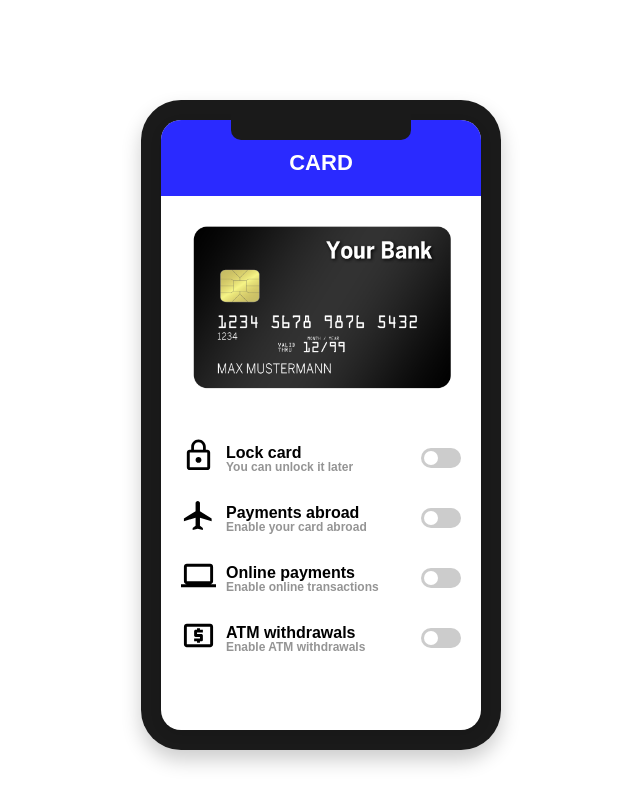
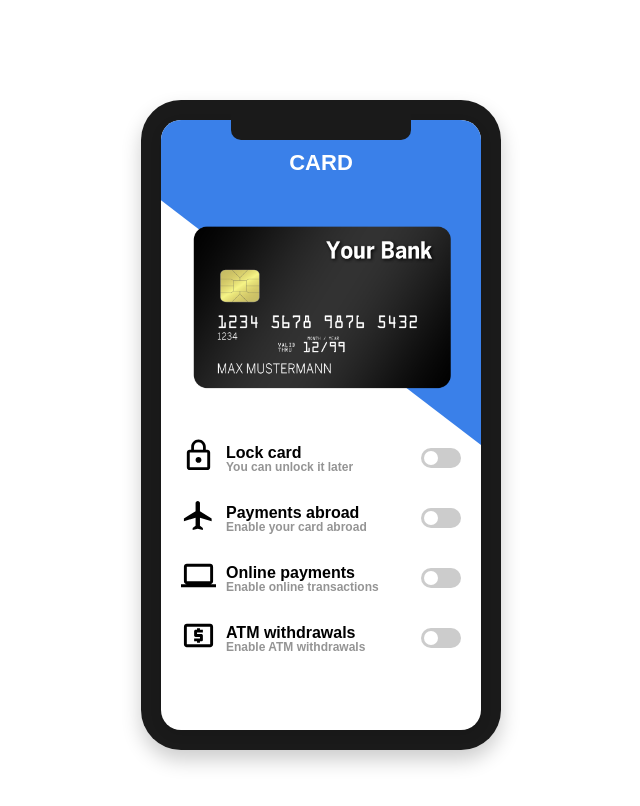
Before and after one commit to AkbekovNursultan/FrontendProject, a plain HTML site: page index.html in a window 1280 px wide. Shown: the whole page, without its empty margins (319-959 px from the left). Drawn offline with Linux system fonts and the light colour scheme.

Commit message:
added Triangle

```diff
--- a/index.html
+++ b/index.html
@@ -10,6 +10,7 @@
   <div class="phone">
     <div class="phone_notch"></div>
     <div class="container">
+      <div class="triangle"></div>
       <div class="header">
 
         <h2>CARD</h2>
--- a/styles.css
+++ b/styles.css
@@ -33,6 +33,7 @@ body {
   top: 10px;
   left: 50%;
   transform: translateX(-50%);
+  z-index: 2;
 }
 
 .container {
@@ -42,15 +43,18 @@ body {
   width: 100%;
   height: 100%;
   box-shadow: 0px 4px 12px rgba(0, 0, 0, 0.1);
+  position: relative;
+  z-index: 1;
 }
 
 .header {
-  background-color: rgba(0, 0, 255, 0.836);
   text-align: center;
   padding: 20px;
+  position: relative;
+  z-index: 2;
+}
 
-}
-.header h2{
+.header h2 {
   margin-top: 10px;
   color: #fff;
   font-size: 22px;
@@ -59,10 +63,14 @@ body {
 .card {
   padding: 20px;
   text-align: center;
+  position: relative;
+  z-index: 2;
 }
 
 .card-image {
   width: 100%;
+  position: relative;
+  z-index: 2;
 }
 
 .settings {
@@ -93,7 +101,7 @@ body {
   font-size: 12px;
   color: #666666b2;
   text-align: left;
-  margin-top: 7px ;
+  margin-top: 7px;
   position: absolute;
   left: 45px;
   right: 0;
@@ -156,3 +164,15 @@ input:checked + .slider:before {
 .slider:hover:before {
   box-shadow: 0 0 0 3px rgba(59, 130, 246, 0.5);
 }
+
+.triangle {
+  height: 0;
+  width: 0;
+  border-left: 425px solid transparent;
+  border-bottom: 100px solid transparent;
+  border-top: 325px solid rgb(58, 128, 233);
+  position: absolute;
+  right: 0px;
+
+  z-index: 1;
+}
```
